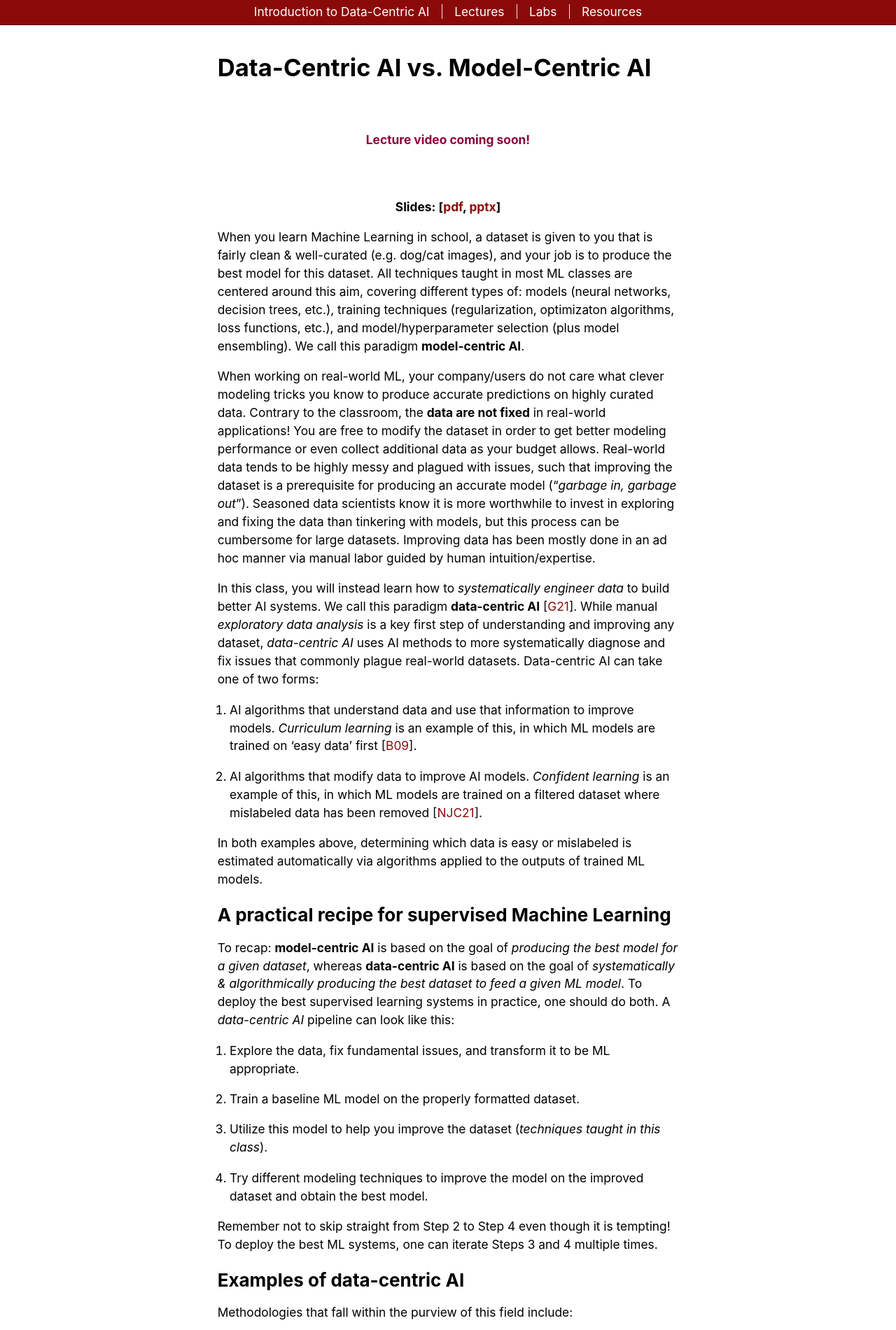
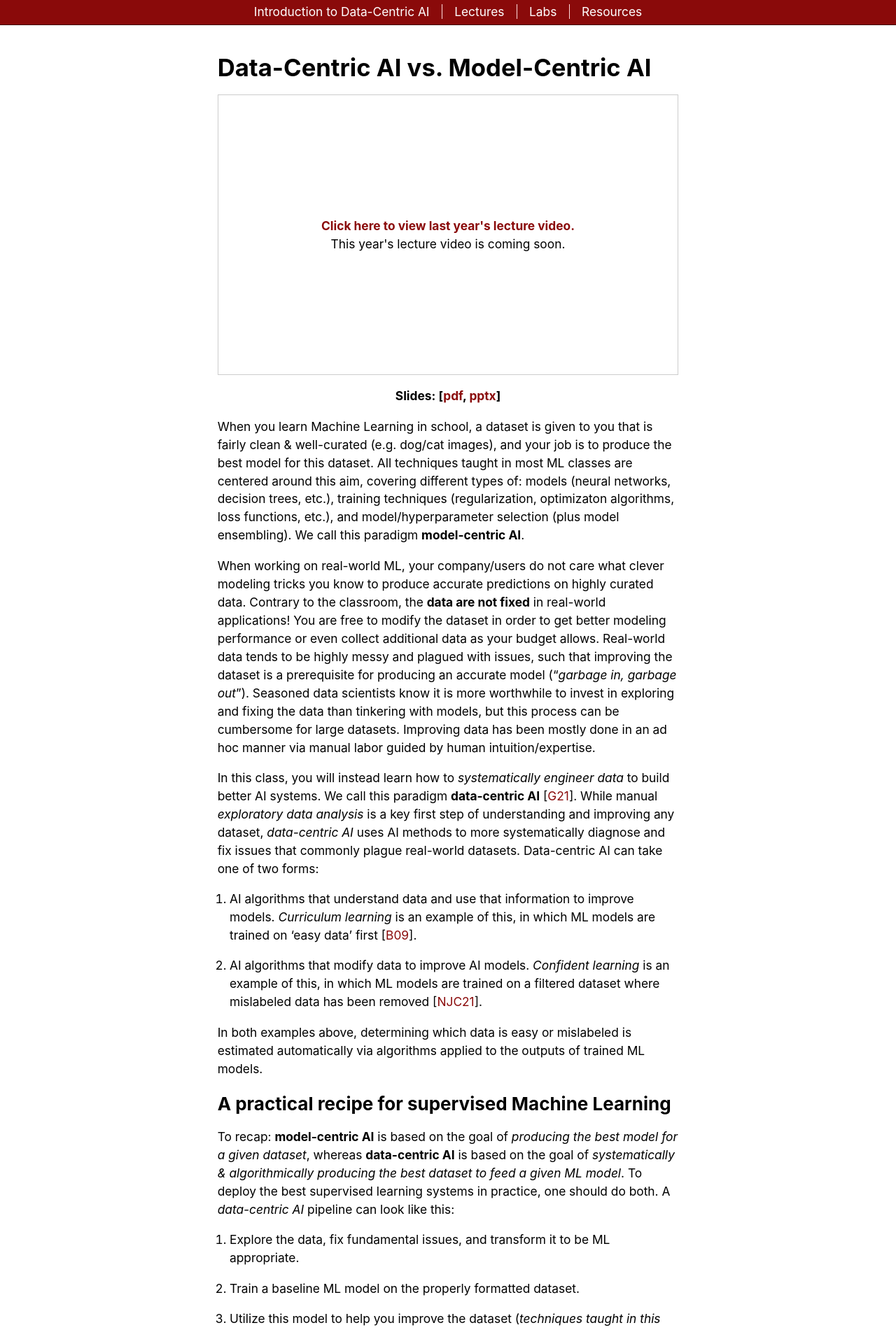
Before and after one commit to dcai-course/dcai-course, a Jekyll site: the page built from _2024/data-centric-model-centric.md, in a window 1280 px wide. Shown: the top 1901 px of the page at 70% size. Built offline with Jekyll 4.4.1, drawn with Linux system fonts in a browser that asks for light colours.

Commit message:
Make Panopto video more obvious

```diff
--- a/_layouts/lecture.html
+++ b/_layouts/lecture.html
@@ -9,10 +9,13 @@ layout: default
     <iframe src="https://www.youtube.com/embed/{{ page.video.id }}" allow="accelerometer; autoplay; encrypted-media; gyroscope; picture-in-picture" allowfullscreen></iframe>
   </div>
 {% elsif page.panopto %}
-  <p class="center gap"><strong><a href="{{ page.panopto }}">Click here to view the raw lecture video on Panopto.</a></strong><br>
+  <p class="center padded bordered"><strong><a href="{{ page.panopto }}">Click here to view the raw lecture video on Panopto.</a></strong><br>
   An edited version of this video will be posted after the course is over.</p>
+{% elsif page.last_year %}
+  <p class="center padded bordered"><strong><a href="{{ page.last_year }}">Click here to view last year's lecture video.</a></strong><br>
+  This year's lecture video is coming soon.</p>
 {% elsif page.video %}
-  <p class="center gap accent"><strong>Lecture video coming soon!</strong></p>
+  <p class="center padded bordered"><strong>Lecture video coming soon!</strong></p>
 {% endif %}
 
 {% if page.slides %}
--- a/static/css/main.css
+++ b/static/css/main.css
@@ -182,9 +182,12 @@ blockquote {
   text-align: center;
 }
 
-.gap {
-  margin-top: 4rem;
-  margin-bottom: 4rem;
+.padded {
+  padding: 10rem 0;
+}
+
+.bordered {
+  border: 1px solid #ccc;
 }
 
 .accent {
```
